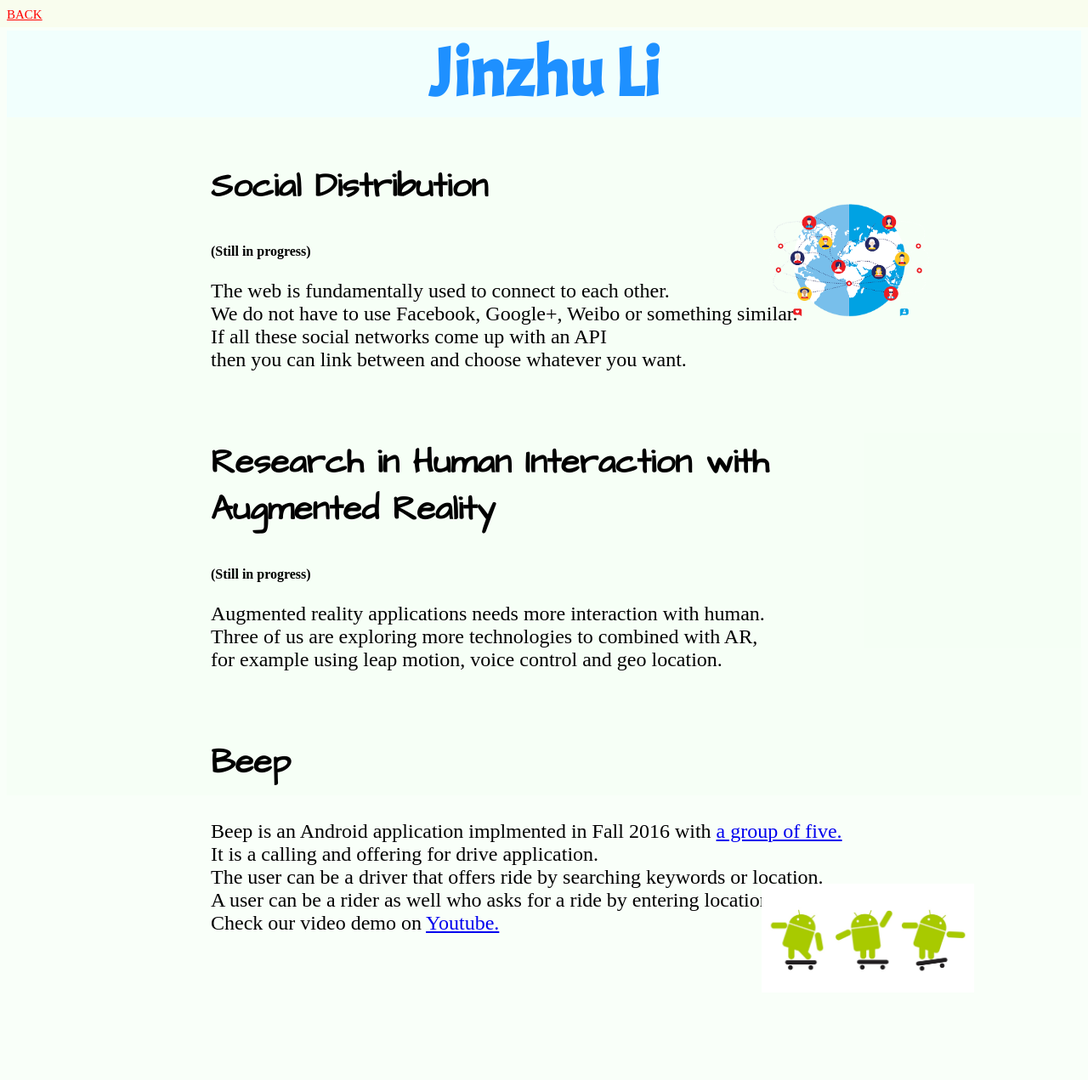
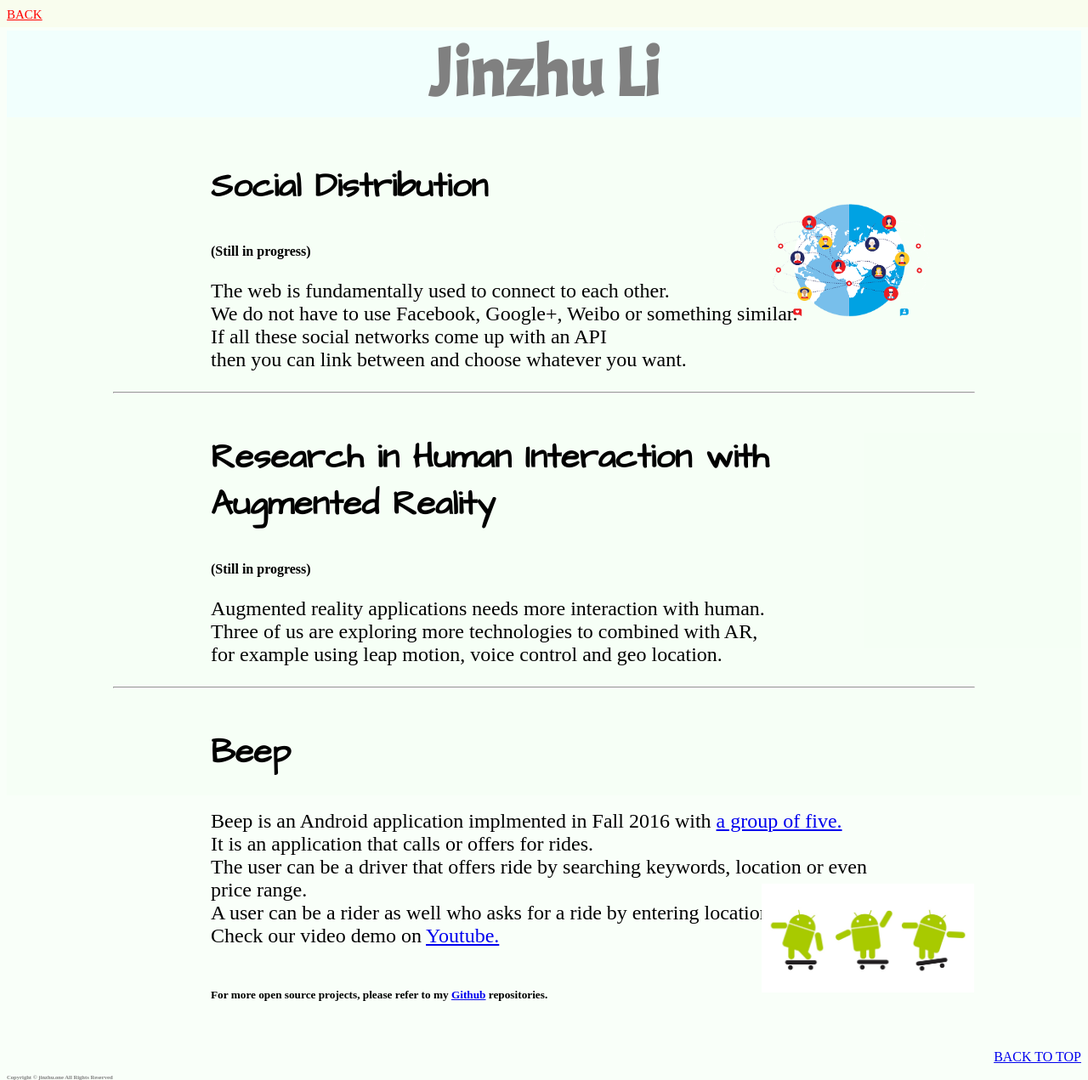
Before and after one commit to Aries0331/Aries0331.github.io, a Jekyll site: the page project.html, which Jekyll copies as it is, in a window 1280 px wide. Shown: the whole page at 85% size. Built offline with Jekyll 4.4.1, drawn with Linux system fonts in a browser that asks for light colours; some web fonts are replaced; before the commit the page ends 1168 px from its top, so only the background shows below that.

Commit message:
finish project.html and css

```diff
--- a/css/project.css
+++ b/css/project.css
@@ -7,7 +7,7 @@ h1 {
   text-align: center;
   font-size: 500%;
   font-family: 'Acme', sans-serif;
-  color: rgb(30,144,255);
+  color: gray;
 }
 
 h3 {
@@ -18,6 +18,10 @@ h3 {
 p {
   font-family: 'Ranga', cursive;
   font-size: 150%;
+}
+
+hr {
+  width: 80%;
 }
 
 .goback {
@@ -74,17 +78,15 @@ img#p1 {
 }
 
 .p2 {
-  /*border-style: solid;*/
   margin-left: 15em;
   margin-right: 15em;
-  margin-top: 5em;
+  margin-top: 3em;
 }
 
 .p3 {
-  /*border-style: solid;*/
   margin-left: 15em;
   margin-right: 15em;
-  margin-top: 5em;
+  margin-top: 3em;
 }
 
 img#p3 {
@@ -96,3 +98,20 @@ img#p3 {
   left: 70%;
   background-color: rgba(240,255,240,0.4);
 }
+
+.more {
+  margin-left: 15em;
+  margin-right: 15em;
+  margin-top: 3em;
+}
+
+.backToTop {
+  text-align: right;
+  margin-top: 1em;
+}
+
+.footer {
+  font-size: 50%;
+  font-family: "Times New Roman", Times, serif;
+  color: grey;
+}
--- a/project.html
+++ b/project.html
@@ -31,6 +31,7 @@
         </p>
         <img src="image/social-network.png" alt="social network" id="p1">
       </div>
+      <hr>
       <div class="p2">
         <h3>Research in Human Interaction with Augmented Reality</h3>
         <h4>(Still in progress)</h4>
@@ -39,17 +40,26 @@
           for example using leap motion, voice control and geo location.</br>
         </p>
       </div>
+      <hr>
       <div class="p3">
         <h3>Beep</h3>
         <p>Beep is an Android application implmented in Fall 2016 with <a href="https://github.com/CMPUT301F16T14/Project">a group of five.</a></br>
-          It is a calling and offering for drive application.</br>
-          The user can be a driver that offers ride by searching keywords or location.</br>
+          It is an application that calls or offers for rides.</br>
+          The user can be a driver that offers ride by searching keywords, location or even price range.</br>
           A user can be a rider as well who asks for a ride by entering location.</br>
           Check our video demo on <a href="https://www.youtube.com/watch?v=VV-tXqLNEA8&feature=youtu.be">Youtube.</a></br>
         </p>
         <img src="image/androids.jpg" alt="android" id="p3">
       </div>
+      <div class="more">
+        <h5>For more open source projects, please refer to my <a href="https://github.com/Aries0331">Github</a> repositories.</h5></br>
+      </div>
+      <div class="backToTop">
+        <a href="#top">BACK TO TOP</a>
+      </div>
     </div>
-
+    <footer class="footer">
+      <h5>Copyright © jinzhu.one All Rights Reserved</h5>
+    </footer>
     </body>
 </html>
```
